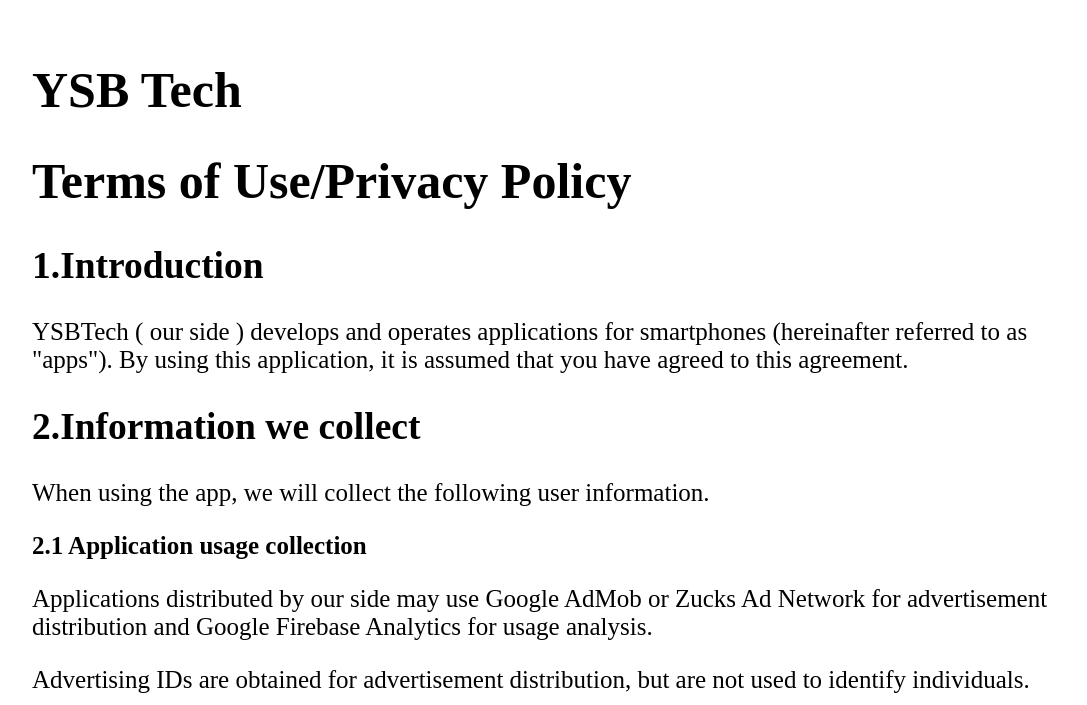
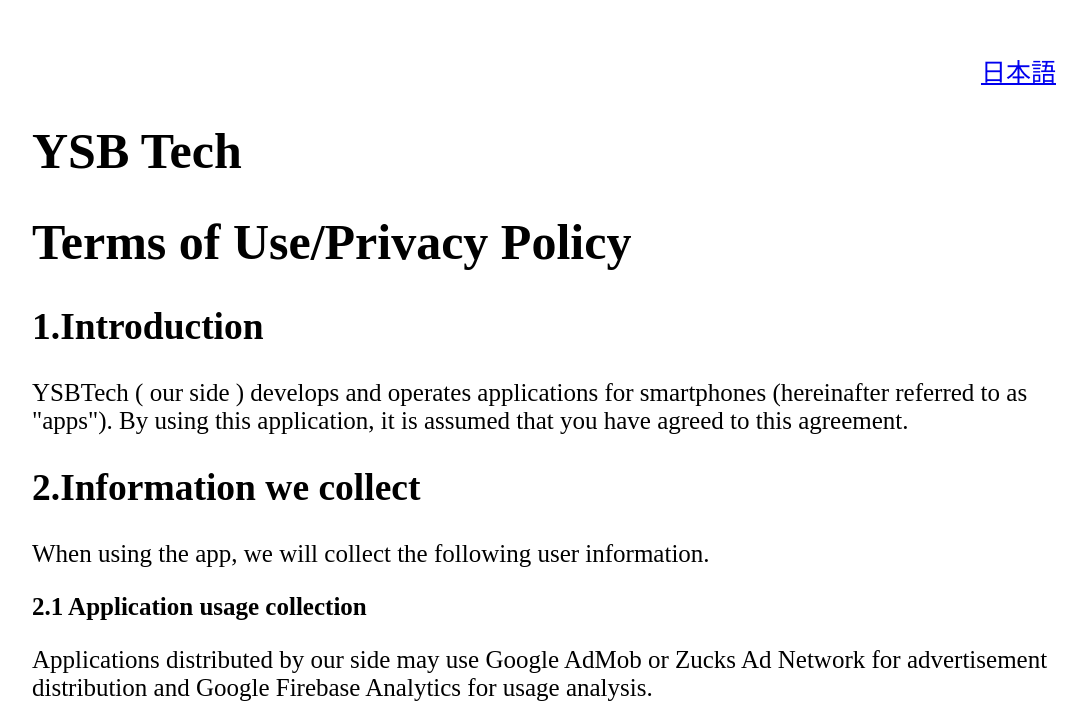
Before and after one commit to ysbtechyoshimura/-YSBTech-TermOfServiceAndPrivacyPolicy2, a plain HTML site: page index.html in a window 1280 px wide. Shown: the part 101-806 px from the top of the page, without its empty margins (96-1183 px from the left). Drawn offline with Linux system fonts and the light colour scheme.

Commit message:
Update index.html

```diff
--- a/index.html
+++ b/index.html
@@ -12,6 +12,9 @@
       </style>
    </head>
    <body>
+      <p style="text-align: right">
+         <a href= "https://ysbtechyoshimura.github.io/YSBTech-TermOfServiceAndPrivacyPolicy/" target="_blank" >日本語</a>
+      </p>
       <h1>YSB Tech</h1>
       <h1>Terms of Use/Privacy Policy</h1>
       <h2>1.Introduction</h2>
```
